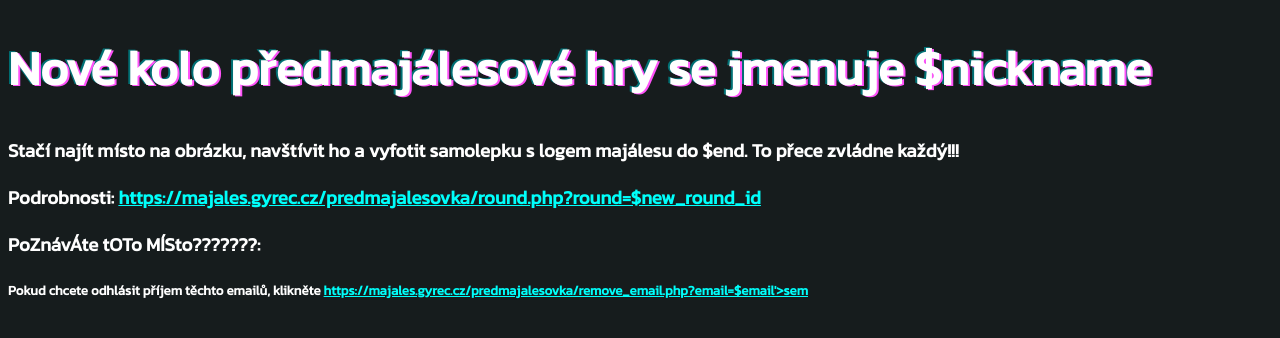
After one commit to phuid/predmajalesovka-web, a PHP site: page /mail.html in a window 1280 px wide. The commit adds this page. Shown: the top 338 px of the page. Run offline with PHP 8.4, Linux system fonts and the light colour scheme.

Commit message:
some mailinos

```diff
--- a/src/login.php
+++ b/src/login.php
@@ -42,7 +42,7 @@
   }
 
   function savePassword() {
-    document.cookie = "password=" + document.getElementById("password").value;
+    document.cookie = "password=" + document.getElementById("password").value + "; expires=01 May 2024 00:00:00 UTC;";
     document.getElementById("password").value = "";
     accountName();
   }
--- /dev/null
+++ b/src/mail.html
@@ -0,0 +1,87 @@
+<!DOCTYPE html>
+<html lang='en'>
+<style>
+  @import url('https://fonts.googleapis.com/css2?family=Kanit&display=swap');
+
+  :root {
+    --background: hsl(192, 15%, 10%);
+    --text: white;
+    --accent-blue: hsl(182, 98%, 23%);
+    --accent-pink: hsl(302, 100%, 66%);
+    --round-row-height: min(100vh / 3, 250px);
+    --link: hsl(179, 100%, 50%);
+  }
+
+  body {
+    font-family: 'Kanit', sans-serif;
+    background: var(--background);
+    color: var(--text);
+  }
+
+  h1 {
+    text-shadow: 2px 1px var(--accent-pink), -2px -1px var(--accent-blue);
+  }
+
+  a {
+    transition: text-shadow 0.1s ease;
+  }
+
+  /* unvisited link */
+  a:link {
+    color: var(--link);
+    /* text-shadow: 2px 1px var(--accent-pink), -2px -1px var(--accent-blue); */
+  }
+
+  /* visited link */
+  a:visited {
+    color: var(--link);
+    /* text-shadow: 2px 1px var(--accent-pink), -2px -1px var(--accent-blue); */
+  }
+
+  /* mouse over link */
+  a:hover {
+    color: var(--link);
+    /* text-shadow: -2px -1px var(--accent-pink), 2px 1px var(--accent-blue); */
+  }
+
+  /* selected link */
+  a:active {
+    color: blue;
+  }
+
+  h1 {
+    font-size: 3rem;
+  }
+
+  .flex {
+    display: flex;
+  }
+
+  .flex-row {
+    flex-direction: row;
+    align-items: center;
+  }
+
+  .flex-space-between {
+    justify-content: space-between;
+  }
+
+  .adminperm>a {
+    color: red;
+  }
+</style>
+
+<body>
+<h1>Nové kolo předmajálesové hry se jmenuje $nickname</h1>
+
+<h3>Stačí najít místo na obrázku, navštívit ho a vyfotit samolepku s logem majálesu do $end. To přece zvládne každý!!!</h3>
+
+<h3>Podrobnosti: <a href='https://majales.gyrec.cz/predmajalesovka/round.php?round=$new_round_id'>https://majales.gyrec.cz/predmajalesovka/round.php?round=$new_round_id</a></h3>
+
+<h3>PoZnávÁte tOTo MÍSto???????:</h3>
+
+
+<h5>Pokud chcete odhlásit příjem těchto emailů, klikněte <a href='https://majales.gyrec.cz/predmajalesovka/remove_email.php?email=$email'>https://majales.gyrec.cz/predmajalesovka/remove_email.php?email=$email'>sem</a></h5>
+</body>
+
+</html>
```
Also changed, not shown: src/add_round.php (+13 -3 lines).
